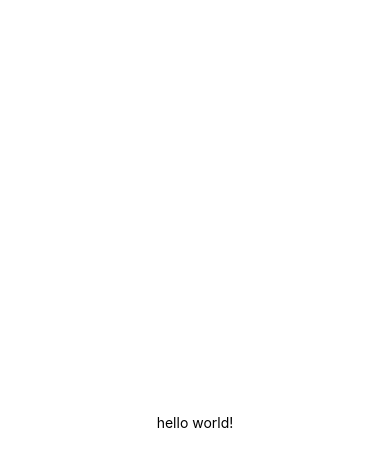
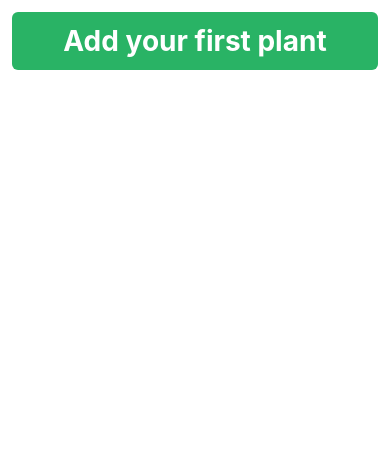
Before and after one commit to Hussain-hamim/form-app, a React Native app: screen /new in a window 390 px wide. Shown: the top 466 px of the page. Built offline with nearby package versions, Linux system fonts and the light colour scheme.

Commit message:
add a plantly card

```diff
--- a/app/(tabs)/index.tsx
+++ b/app/(tabs)/index.tsx
@@ -1,15 +1,28 @@
 import { StatusBar } from "expo-status-bar";
-import { StyleSheet, Text, View } from "react-native";
+import { FlatList, StyleSheet, Text, View } from "react-native";
 import { theme } from "@/theme";
 import App2 from "@/components/NewUI";
+import { usePlantStore } from "@/store/plantsStore";
+import { PlantCard } from "@/components/PlantCard";
+import { PlantlyButton } from "@/components/PlantlyButton";
+import { router } from "expo-router";
 
 export default function App() {
+  const plants = usePlantStore((state) => state.plants);
+
   return (
-    <View style={styles.container}>
-      <StatusBar style="auto" />
-      <Text>hello world!</Text>
-      {/* <App2 /> */}
-    </View>
+    <FlatList
+      style={styles.container}
+      contentContainerStyle={styles.contentContainer}
+      data={plants}
+      renderItem={({ item }) => <PlantCard plant={item} />}
+      ListEmptyComponent={
+        <PlantlyButton
+          title="Add your first plant"
+          onPress={() => router.navigate("/new")}
+        />
+      }
+    />
   );
 }
 
@@ -17,7 +30,10 @@ const styles = StyleSheet.create({
   container: {
     flex: 1,
     backgroundColor: theme.colorWhite,
-    alignItems: "center",
-    justifyContent: "center",
+    // alignItems: "center",
+    // justifyContent: "center",
+  },
+  contentContainer: {
+    padding: 12,
   },
 });
--- /dev/null
+++ b/components/PlantCard.tsx
@@ -0,0 +1,50 @@
+import { StyleSheet, View, Text } from "react-native";
+import { theme } from "@/theme";
+import { PlantType } from "@/store/plantsStore";
+import { PlantlyImage } from "./PlantlyImage";
+
+export function PlantCard({ plant }: { plant: PlantType }) {
+  return (
+    <View style={styles.plantCard}>
+      <PlantlyImage size={100} />
+      <View style={styles.details}>
+        <Text numberOfLines={1} style={styles.plantName}>
+          {plant.name}
+        </Text>
+        <Text style={styles.subtitle}>
+          Water every {plant.wateringFrequencyDays} days
+        </Text>
+      </View>
+    </View>
+  );
+}
+
+const styles = StyleSheet.create({
+  plantCard: {
+    flexDirection: "row",
+    shadowColor: theme.ColorBlack,
+    backgroundColor: theme.colorWhite,
+    borderRadius: 6,
+    padding: 12,
+    marginBottom: 12,
+    shadowOffset: {
+      width: 0,
+      height: 1,
+    },
+    shadowOpacity: 0.22,
+    shadowRadius: 2.22,
+
+    elevation: 3,
+  },
+  details: {
+    padding: 14,
+    justifyContent: "center",
+  },
+  plantName: {
+    fontSize: 18,
+    marginBottom: 4,
+  },
+  subtitle: {
+    color: theme.colorGrey,
+  },
+});
--- a/components/PlantlyImage.tsx
+++ b/components/PlantlyImage.tsx
@@ -1,9 +1,13 @@
 import { Image, useWindowDimensions } from "react-native";
 
-export function PlantlyImage() {
+type Props = {
+  size?: number;
+};
+
+export function PlantlyImage({ size }: Props) {
   const { width } = useWindowDimensions();
 
-  const imageSize = Math.min(width / 1.5, 400);
+  const imageSize = size ?? Math.min(width / 1.5, 400);
 
   return (
     <Image
--- /dev/null
+++ b/store/plantsStore.ts
@@ -0,0 +1,71 @@
+import AsyncStorage from "@react-native-async-storage/async-storage";
+import { create } from "zustand";
+import { persist, createJSONStorage } from "zustand/middleware";
+
+export type PlantType = {
+  id: string;
+  name: string;
+  wateringFrequencyDays: number;
+  lastWateredAtTimestamp?: number;
+};
+
+type PlantsState = {
+  nextId: number;
+  plants: PlantType[];
+  addPlant: (name: string, wateringFrequencyDays: number) => void;
+  removePlant: (plantId: string) => void;
+  waterPlant: (plantId: string) => void;
+};
+
+export const usePlantStore = create(
+  persist<PlantsState>(
+    (set) => ({
+      plants: [],
+      nextId: 1,
+      addPlant: (name: string, wateringFrequencyDays: number) => {
+        return set((state) => {
+          return {
+            ...state,
+            nextId: state.nextId + 1,
+            plants: [
+              {
+                id: String(state.nextId),
+                name,
+                wateringFrequencyDays,
+              },
+              ...state.plants,
+            ],
+          };
+        });
+      },
+      removePlant: (plantId: string) => {
+        return set((state) => {
+          return {
+            ...state,
+            plants: state.plants.filter((plant) => plant.id !== plantId),
+          };
+        });
+      },
+      waterPlant: (plantId: string) => {
+        return set((state) => {
+          return {
+            ...state,
+            plants: state.plants.map((plant) => {
+              if (plant.id === plantId) {
+                return {
+                  ...plant,
+                  lastWateredAtTimestamp: Date.now(),
+                };
+              }
+              return plant;
+            }),
+          };
+        });
+      },
+    }),
+    {
+      name: "plantly-plants-store",
+      storage: createJSONStorage(() => AsyncStorage),
+    }
+  )
+);
--- a/theme.ts
+++ b/theme.ts
@@ -5,4 +5,6 @@ export const theme = {
   colorLimeGreen: "#d0e57e",
   colorWhite: "#fff",
   colorLightGrey: "#eee",
+  ColorBlack: "#000",
+  colorGrey: "#808080",
 };
```
Also changed, not shown: app/new.tsx (+7 -0 lines).
